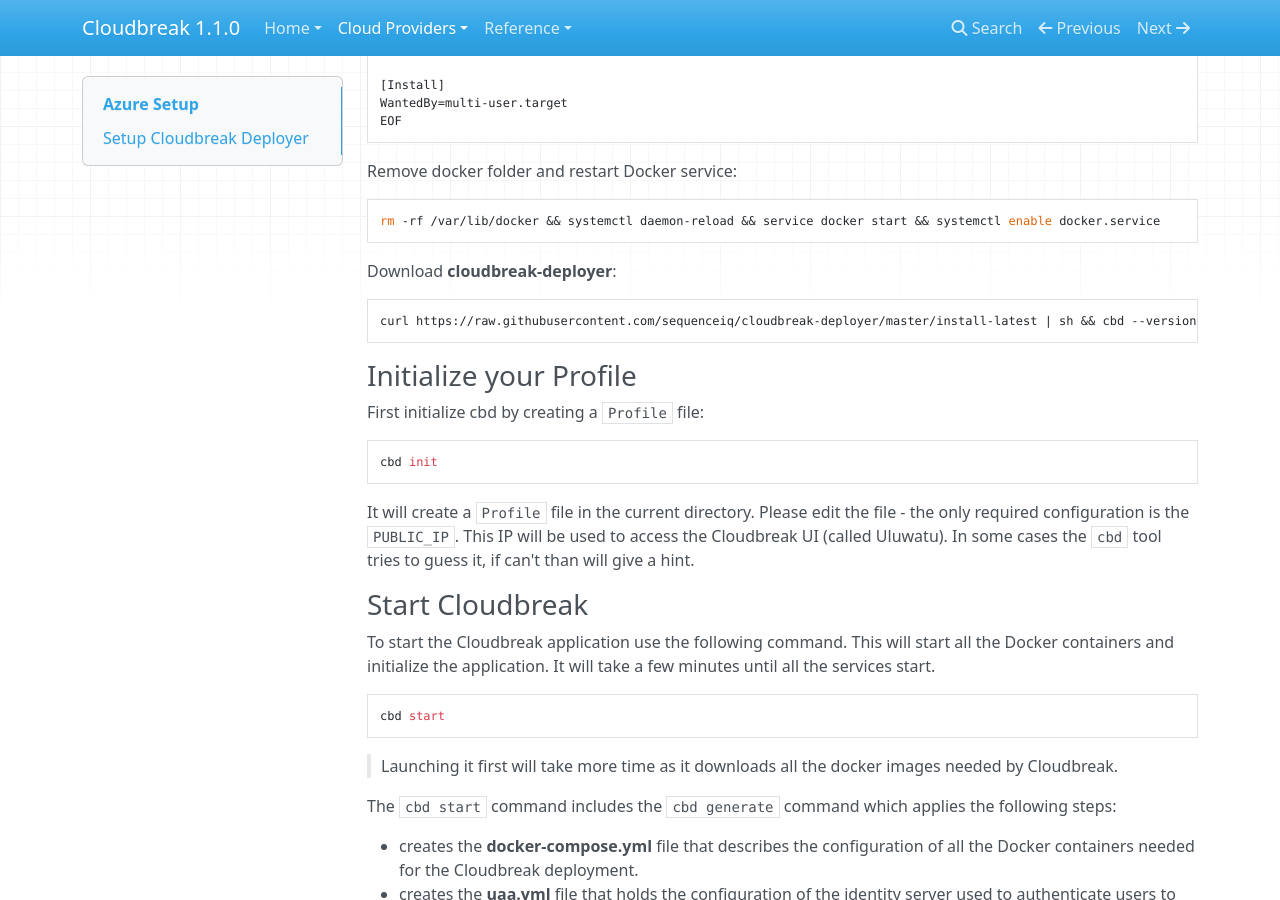
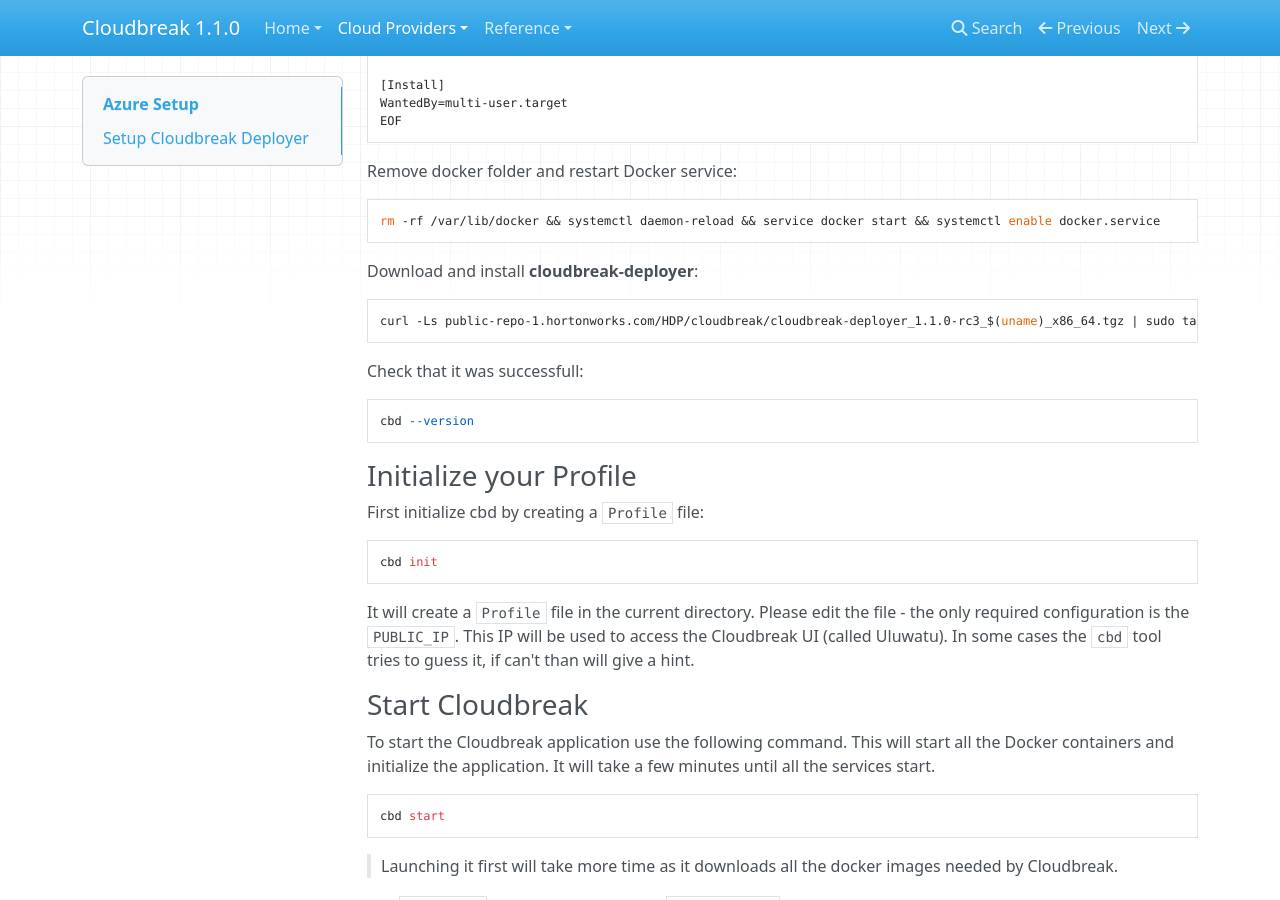
Before and after one commit to wprender/cloudbreak-docs, an MkDocs documentation site: the page built from docs/azure.md, in a window 1280 px wide and 900 px high, scrolled down 2564 px. Built offline with MkDocs 1.6.1, drawn with Linux system fonts in a browser that asks for light colours; nearby versions of some CDN libraries; old or Windows-style settings are respelled for this version of MkDocs.

Commit message:
fix azure install instructions

````diff
--- a/docs/azure.md
+++ b/docs/azure.md
@@ -150,10 +150,15 @@ Remove docker folder and restart Docker service:
 rm -rf /var/lib/docker && systemctl daemon-reload && service docker start && systemctl enable docker.service
 ```
 
-Download **cloudbreak-deployer**:
+Download and install **cloudbreak-deployer**:
 
 ```
-curl https://raw.githubusercontent.com/sequenceiq/cloudbreak-deployer/master/install-latest | sh && cbd --version
+curl -Ls public-repo-1.hortonworks.com/HDP/cloudbreak/cloudbreak-deployer_1.1.0-rc3_$(uname)_x86_64.tgz | sudo tar -xz -C /bin cbd
+```
+
+Check that it was successfull:
+```
+cbd --version
 ```
 
 ### Initialize your Profile
````
